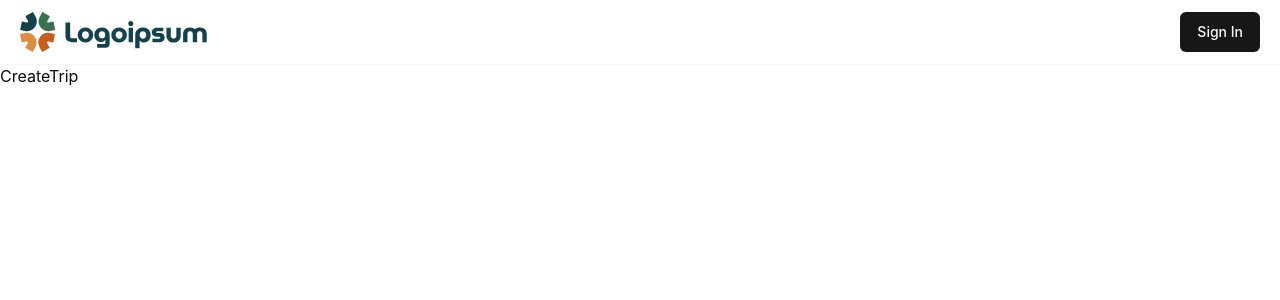
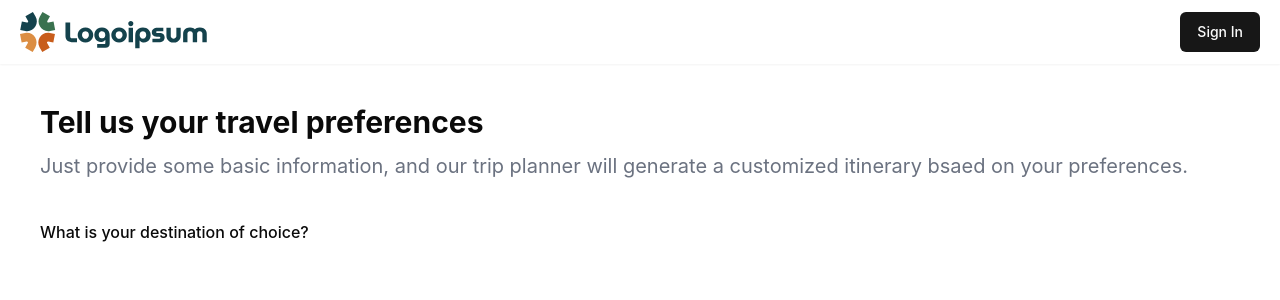
Before and after one commit to lvimuth/AI-Trip-planner, a React (Vite) app in the folder ai-travel-planner/: page /create-trip in a window 1280 px wide. Shown: the top 300 px of the page. Built offline with nearby package versions, Linux system fonts and the light colour scheme.

Commit message:
npm install --save react-google-places-autocomplete

```diff
--- a/ai-travel-planner/package.json
+++ b/ai-travel-planner/package.json
@@ -16,6 +16,7 @@
     "lucide-react": "^0.453.0",
     "react": "^18.3.1",
     "react-dom": "^18.3.1",
+    "react-google-places-autocomplete": "^4.1.0",
     "react-router-dom": "^6.27.0",
     "tailwind-merge": "^2.5.4",
     "tailwindcss-animate": "^1.0.7"
--- a/ai-travel-planner/src/components/custom/Hero.jsx
+++ b/ai-travel-planner/src/components/custom/Hero.jsx
@@ -1,5 +1,6 @@
 import React from "react";
 import { Button } from "../ui/button";
+import { Link } from "react-router-dom";
 
 function Hero() {
   return (
@@ -14,7 +15,9 @@
         Your personal trip planner and travel creator, creating custom
         itineraries tailored to your interests and budget.
       </p>
-      <Button className="">Get Started</Button>
+      <Link to="/create-trip">
+        <Button className="">Get Started</Button>
+      </Link>
     </div>
   );
 }
--- a/ai-travel-planner/src/create-trip/index.jsx
+++ b/ai-travel-planner/src/create-trip/index.jsx
@@ -1,7 +1,22 @@
 import React from "react";
 
 function CreateTrip() {
-  return <div>CreateTrip</div>;
+  return (
+    <div className="sm:px-10 md:px-32 lg:px-56 xl:px-10 px-5 mt-10">
+      <h2 className="font-bold text-3xl">Tell us your travel preferences</h2>
+      <p className="mt-3 text-gray-500 text-xl">
+        Just provide some basic information, and our trip planner will generate
+        a customized itinerary bsaed on your preferences.
+      </p>
+      <div>
+        <div className="mt-10">
+          <h2 className="text-l my-3 font-medium">
+            What is your destination of choice?
+          </h2>
+        </div>
+      </div>
+    </div>
+  );
 }
 
 export default CreateTrip;
```
Also changed, not shown: 1 other file (tests, documents, lock files or other folders).
